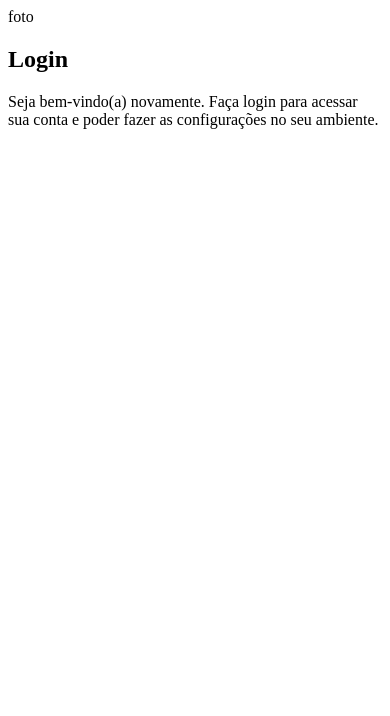
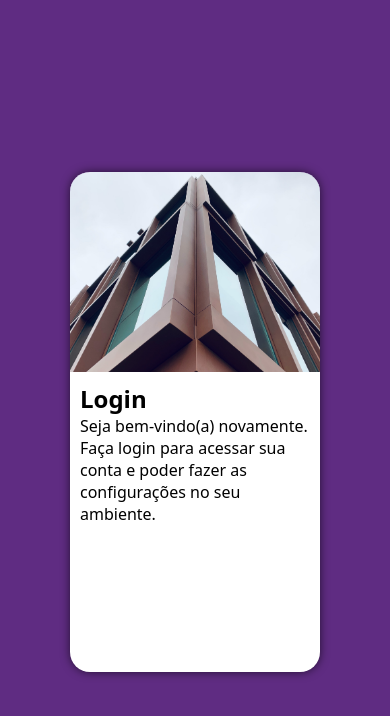
Before and after one commit to felipe1000/projeto-login, a plain HTML site: page index.html in a window 390 px wide. Drawn offline with Linux system fonts and the light colour scheme.

Commit message:
Projeto login versão mobile first

```diff
--- a/estilos/style.css
+++ b/estilos/style.css
@@ -5,3 +5,50 @@
     Verde: #49a09d
     Lilas: #5f2c82
 */
+
+* {
+    font-family:system-ui, -apple-system, BlinkMacSystemFont, 'Segoe UI', Roboto, Oxygen, Ubuntu, Cantarell, 'Open Sans', 'Helvetica Neue', sans-serif;
+    padding: 0px;
+    margin: 0px;
+    box-sizing: border-box;
+}
+
+body, html {
+    background-color: #5f2c82;
+    height: 100vh;
+    width: 100vw;
+}
+
+main {
+    position: relative;
+    height: 100vh;
+    width: 100vw;
+}
+
+section#login {
+    position: absolute;
+    top: 50%;
+    left: 50%;
+    transform: translate(-50%,-50%);
+    overflow: hidden;
+
+    background-color: white;
+    width: 250px;
+    height: 500px;
+    border-radius: 20px;
+    box-shadow: 0px 0px 10px rgba(0, 0, 0, 0.623);
+}
+
+section#login > div#imagem {
+    display: block;
+    background: #5f2c82 url(../imagens/predio.jpg) no-repeat;
+    background-size: cover;
+    background-position: center -25px;
+    height: 200px;
+}
+
+section#login > div#formulario {
+    display: block;
+    padding: 10px;
+
+}
--- a/index.html
+++ b/index.html
@@ -10,7 +10,7 @@
     <main>
         <section id="login">
             <div id="imagem">
-                foto
+
             </div>
             <div id="formulario">
                 <h1>Login</h1>
```
